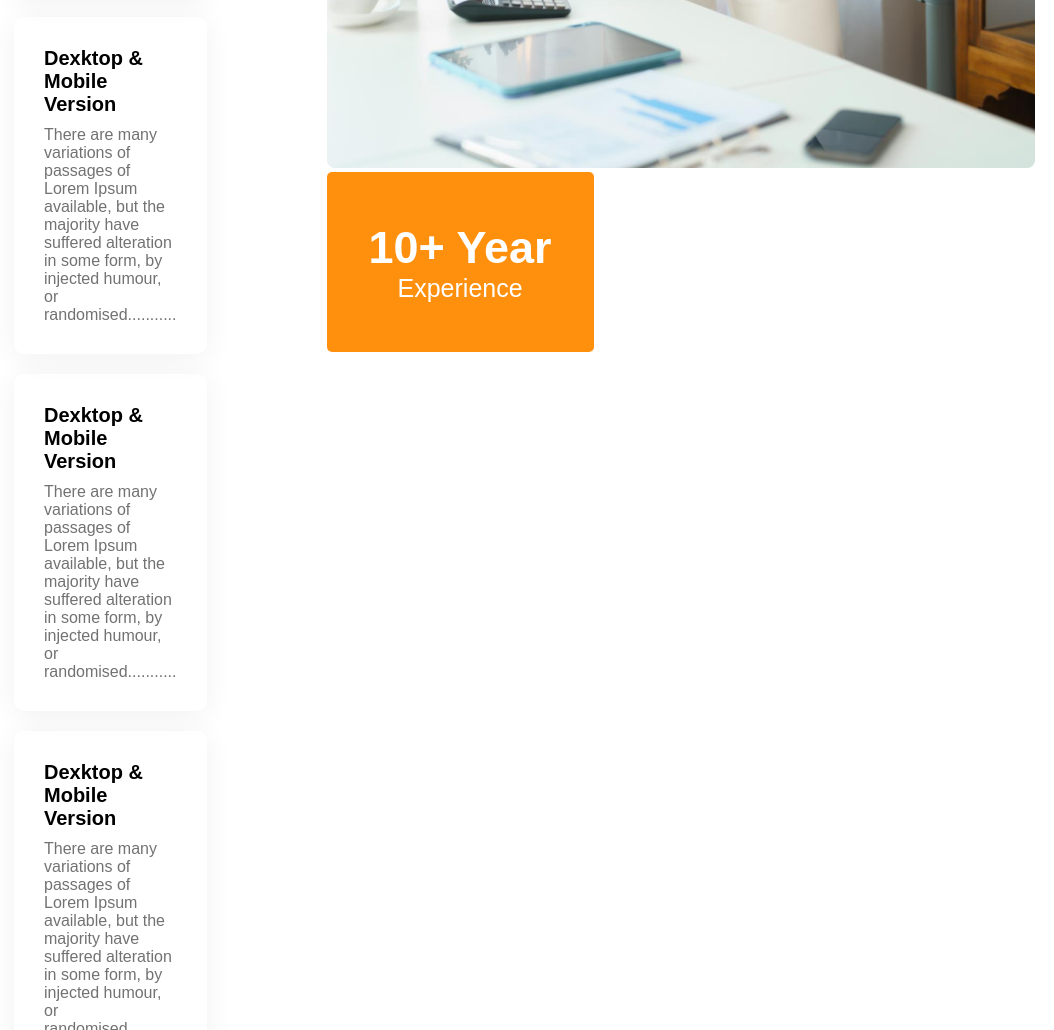
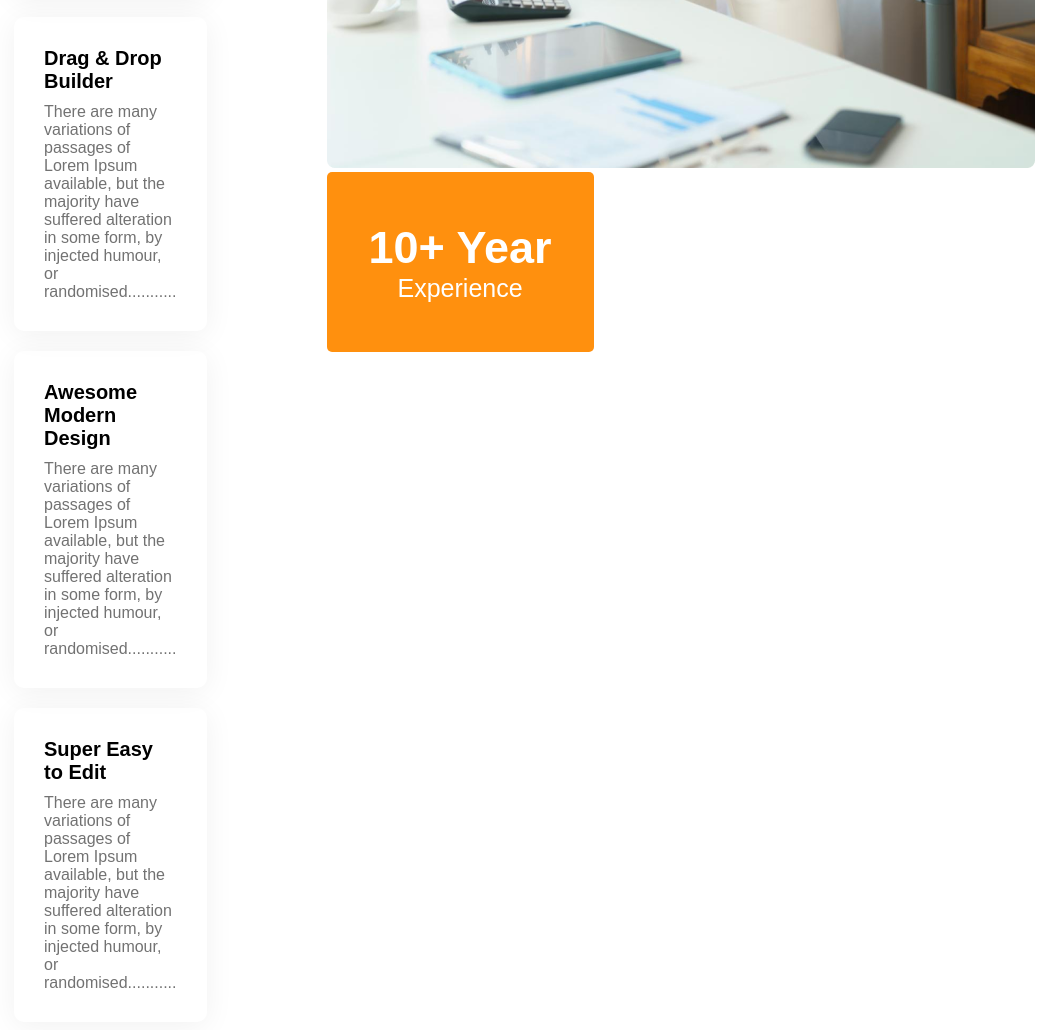
Before and after one commit to devshuvro/ga3-architect-assignment, a plain HTML site: page index.html in a window 1280 px wide. Shown: the part 3399-4429 px from the top of the page, without its empty margins (226-1280 px from the left). Drawn offline with Linux system fonts and the light colour scheme.

Commit message:
commited

```diff
--- a/index.html
+++ b/index.html
@@ -97,7 +97,7 @@
                     </div>
                     <div class="features-item">
                         <h4 class="items-title">
-                            Dexktop & Mobile Version
+                            Drag & Drop Builder
                         </h4>
                         <p class="items-description">
                             There are many variations of passages of Lorem Ipsum available, but the majority have suffered alteration in some form, by injected humour, or randomised...........
@@ -105,7 +105,7 @@
                     </div>
                     <div class="features-item">
                         <h4 class="items-title">
-                            Dexktop & Mobile Version
+                            Awesome Modern Design
                         </h4>
                         <p class="items-description">
                             There are many variations of passages of Lorem Ipsum available, but the majority have suffered alteration in some form, by injected humour, or randomised...........
@@ -113,7 +113,7 @@
                     </div>
                     <div class="features-item">
                         <h4 class="items-title">
-                            Dexktop & Mobile Version
+                            Super Easy to Edit
                         </h4>
                         <p class="items-description">
                             There are many variations of passages of Lorem Ipsum available, but the majority have suffered alteration in some form, by injected humour, or randomised...........
```
